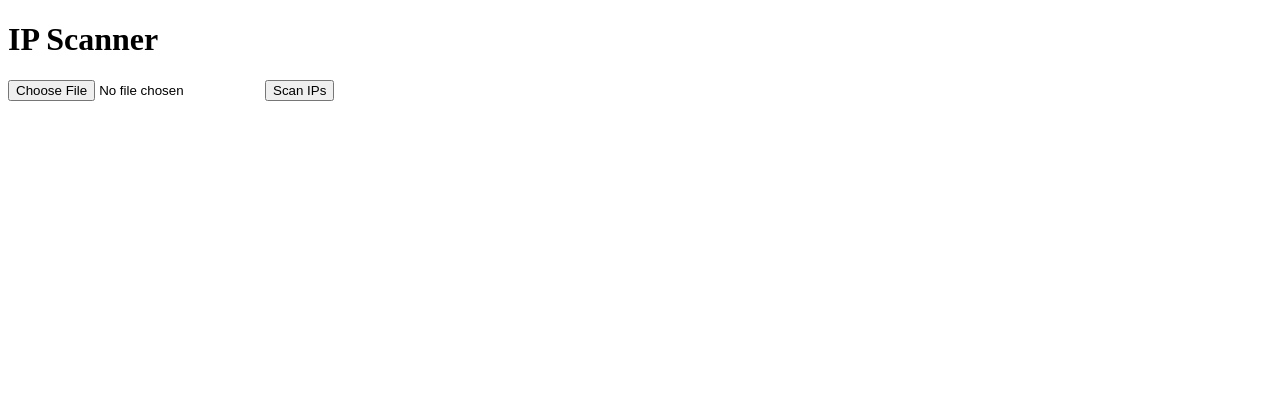
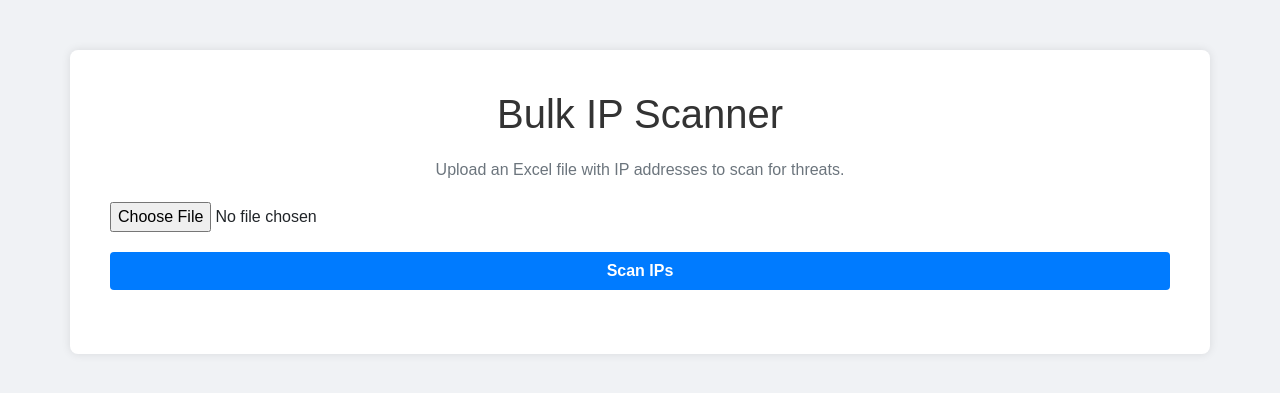
Before and after one commit to DE3PANS1U/Virustotal_automate_file, a Flask app: page / in a window 1280 px wide. Shown: the top 393 px of the page. Run offline with Flask 3, Linux system fonts and the light colour scheme; some libraries are stand-ins or nearby versions.

Commit message:
Update index.html

```diff
--- a/templates/index.html
+++ b/templates/index.html
@@ -4,17 +4,73 @@
     <meta charset="UTF-8">
     <meta name="viewport" content="width=device-width, initial-scale=1.0">
     <title>IP Scanner</title>
+    <link rel="stylesheet" href="https://maxcdn.bootstrapcdn.com/bootstrap/4.5.2/css/bootstrap.min.css">
+    <style>
+        body {
+            background-color: #f0f2f5;
+            font-family: Arial, sans-serif;
+        }
+        .container {
+            margin-top: 50px;
+            padding: 40px;
+            border-radius: 8px;
+            background: #fff;
+            box-shadow: 0px 0px 10px rgba(0, 0, 0, 0.1);
+        }
+        .btn-custom {
+            background-color: #007bff;
+            color: #fff;
+            font-weight: bold;
+        }
+        .btn-custom:hover {
+            background-color: #0056b3;
+        }
+        h1 {
+            color: #333;
+            text-align: center;
+            margin-bottom: 20px;
+        }
+        .file-upload {
+            margin: 20px 0;
+        }
+    </style>
 </head>
 <body>
-    <h1>IP Scanner</h1>
-    <form action="/scan_ips" method="post" enctype="multipart/form-data">
-        <input type="file" name="file" accept=".xlsx" required>
-        <button type="submit">Scan IPs</button>
-    </form>
-
-    {% if message %}
-        <p>{{ message }}</p>
-        <a href="/download">Download Scan Results</a>
-    {% endif %}
+    <div class="container">
+        <h1>Bulk IP Scanner</h1>
+        <p class="text-center text-muted">Upload an Excel file with IP addresses to scan for threats.</p>
+        <form id="uploadForm" action="/scan_ips" method="post" enctype="multipart/form-data">
+            <div class="file-upload text-center">
+                <input type="file" name="file" class="form-control-file">
+            </div>
+            <button type="submit" class="btn btn-custom btn-block">Scan IPs</button>
+        </form>
+        <div id="result" class="text-center mt-4">
+            <!-- Result message here -->
+        </div>
+    </div>
+    <script src="https://code.jquery.com/jquery-3.5.1.min.js"></script>
+    <script src="https://cdn.jsdelivr.net/npm/sweetalert2@10"></script>
+    <script>
+        // Add AJAX form submit for better UX
+        $('#uploadForm').on('submit', function(e) {
+            e.preventDefault();
+            var formData = new FormData(this);
+            $.ajax({
+                url: '/scan_ips',
+                type: 'POST',
+                data: formData,
+                processData: false,
+                contentType: false,
+                success: function(response) {
+                    $('#result').html(`<p>Scan complete! <a href="/download" class="btn btn-success">Download Results</a></p>`);
+                    Swal.fire('Success!', 'IP scan completed. You can download the results.', 'success');
+                },
+                error: function() {
+                    Swal.fire('Error!', 'An error occurred while scanning. Please try again.', 'error');
+                }
+            });
+        });
+    </script>
 </body>
 </html>
```
